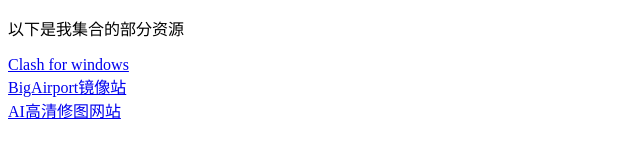
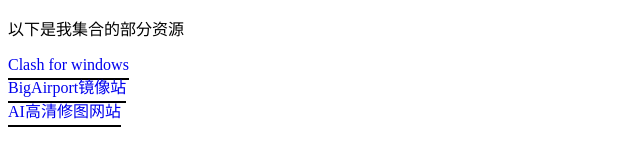
Before and after one commit to SlightLL/resource, a plain HTML site: page index.html in a window 1280 px wide. Shown: the whole page, without its empty margins (0-640 px from the left). Drawn offline with Linux system fonts and the light colour scheme.

Commit message:
Update index.html

```diff
--- a/index.html
+++ b/index.html
@@ -4,6 +4,15 @@
     <meta charset="UTF-8">
     <meta name="viewport" content="width=device-width, initial-scale=1.0">
     <title>资源站</title>
+     <style>
+        a {
+            text-decoration: none;  /* 移除默认的下划线 */
+            border-bottom: 2px solid #000;  /* 添加黑色分割线 */
+            padding-bottom: 5px;  /* 给分割线和链接之间加点空隙 */
+        }
+        a:hover {
+            border-bottom: 2px solid #FF5733;
+    </style>
 </head>
 <body>
     <p>以下是我集合的部分资源</p>
```
